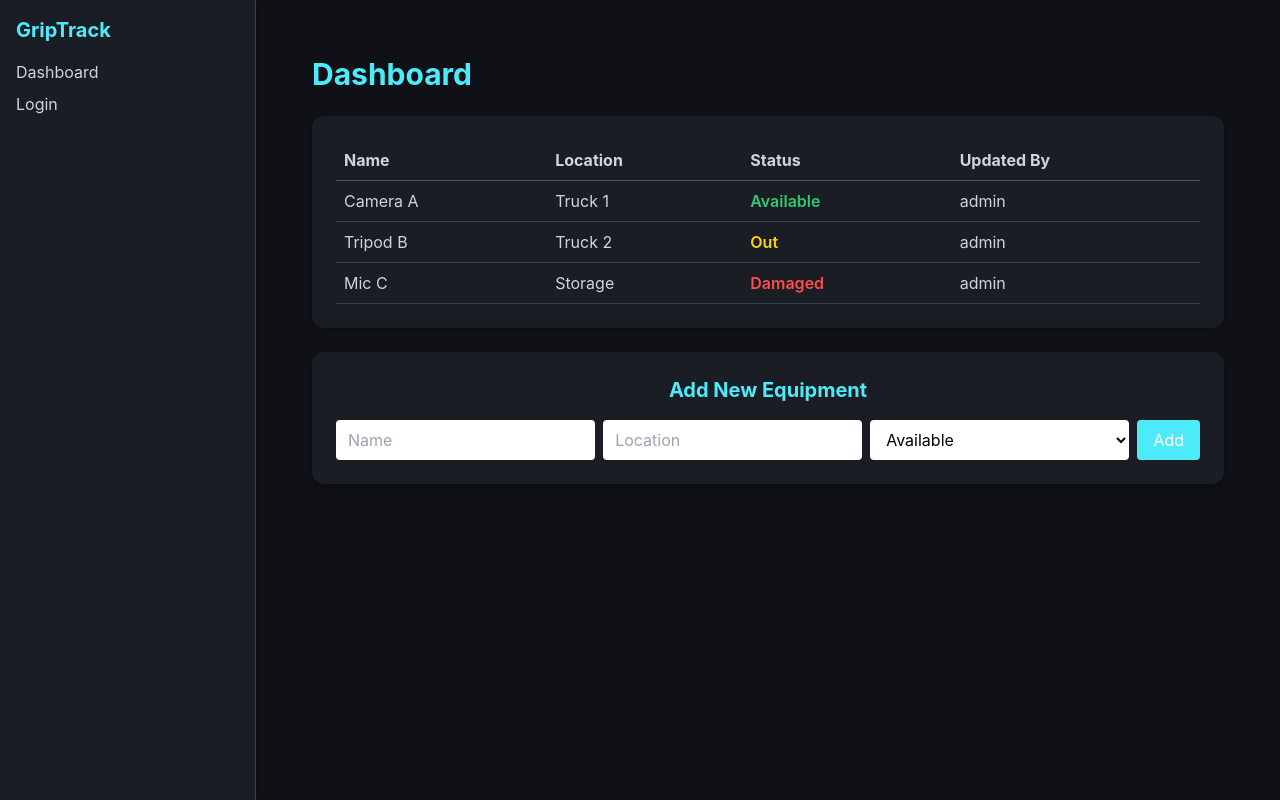
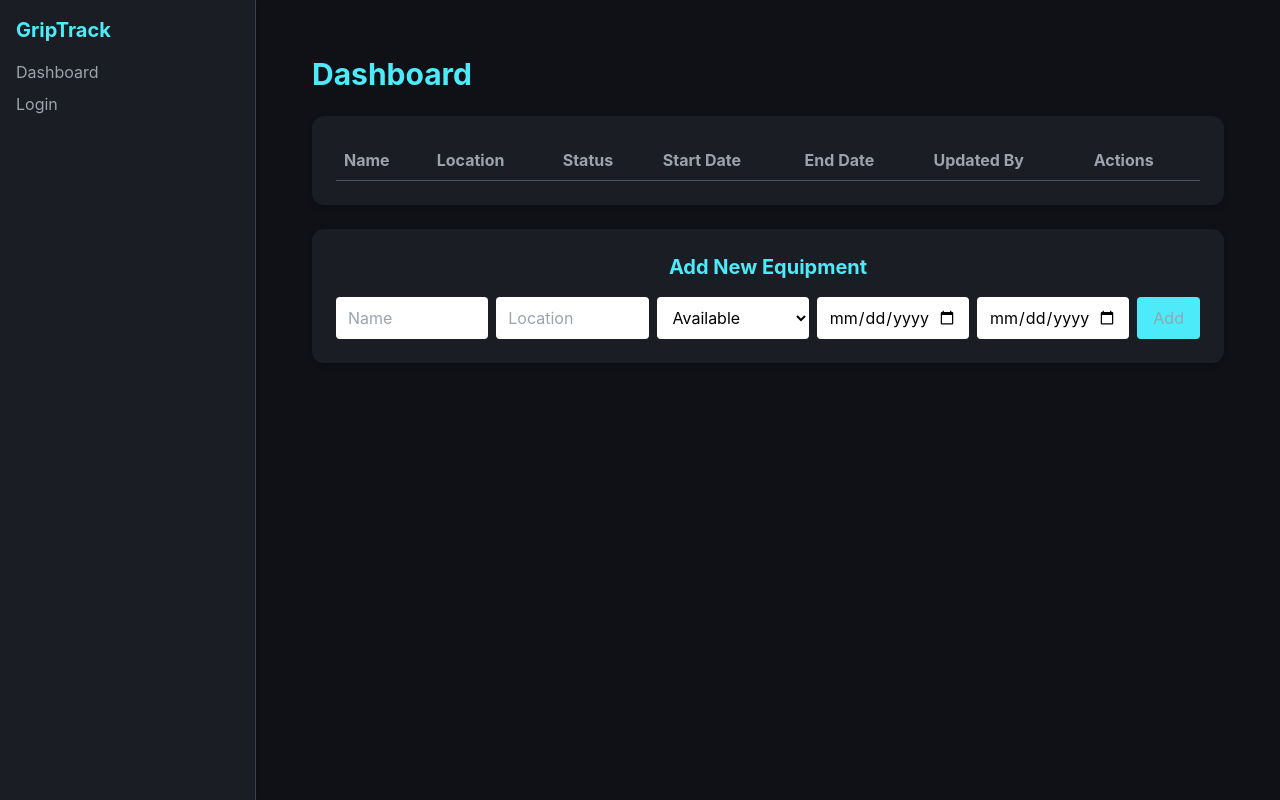
Before and after one commit to Git-Merlyn/griptrack, a React (Vite) app: page / in a window 1280 px wide. Built offline with nearby package versions, Linux system fonts and the light colour scheme.

Commit message:
Edit/Delete button added, visual updates

```diff
--- a/src/components/EquipmentForm.jsx
+++ b/src/components/EquipmentForm.jsx
@@ -55,7 +55,7 @@ const EquipmentForm = () => {
 
       <button
         type="submit"
-        className="bg-accent text-white px-4 h-10 rounded hover:brightness-110"
+        className="bg-accent text-text px-4 h-10 rounded hover:brightness-110"
       >
         Add
       </button>
--- a/src/context/EquipmentProvider.jsx
+++ b/src/context/EquipmentProvider.jsx
@@ -1,33 +1,28 @@
-import { useState } from "react";
+import { useState, useEffect } from "react";
 import EquipmentContext from "./EquipmentContext";
 
+const STORAGE_KEY = "equipmentData";
+
 const EquipmentProvider = ({ children }) => {
-  const [equipment, setEquipment] = useState([
-    {
-      id: 1,
-      name: "Camera A",
-      location: "Truck 1",
-      status: "Available",
-      updatedBy: "admin",
-    },
-    {
-      id: 2,
-      name: "Tripod B",
-      location: "Truck 2",
-      status: "Out",
-      updatedBy: "admin",
-    },
-    {
-      id: 3,
-      name: "Mic C",
-      location: "Storage",
-      status: "Damaged",
-      updatedBy: "admin",
-    },
-  ]);
+  const [equipment, setEquipment] = useState(() => {
+    const saved = localStorage.getItem(STORAGE_KEY);
+    return saved ? JSON.parse(saved) : [];
+  });
+
+  useEffect(() => {
+    localStorage.setItem(STORAGE_KEY, JSON.stringify(equipment));
+  }, [equipment]);
 
   const addEquipment = (item) => {
-    setEquipment((prev) => [...prev, { ...item, id: Date.now() }]);
+    setEquipment((prev) => [
+      ...prev,
+      {
+        ...item,
+        id: Date.now(),
+        rentalStart: item.rentalStart || "",
+        rentalEnd: item.rentalEnd || "",
+      },
+    ]);
   };
 
   const updateEquipment = (id, updates) => {
--- a/src/pages/Dashboard.jsx
+++ b/src/pages/Dashboard.jsx
@@ -1,22 +1,77 @@
-// src/pages/Dashboard.jsx
 import React, { useContext, useState } from "react";
 import EquipmentContext from "../context/EquipmentContext";
 import UserContext from "../context/UserContext";
 
 const Dashboard = () => {
-  const { equipment, addEquipment } = useContext(EquipmentContext);
+  const { equipment, addEquipment, deleteEquipment, updateEquipment } =
+    useContext(EquipmentContext);
   const { user } = useContext(UserContext);
+
   const [newItem, setNewItem] = useState({
     name: "",
     location: "",
     status: "Available",
+    rentalStart: "",
+    rentalEnd: "",
   });
 
-  const handleAdd = () => {
-    if (newItem.name && newItem.location) {
-      addEquipment({ ...newItem, updatedBy: user?.username || "admin" });
-      setNewItem({ name: "", location: "", status: "Available" });
+  const [editingId, setEditingId] = useState(null);
+  const isEditing = editingId !== null;
+
+  const handleAddOrUpdate = () => {
+    if (!newItem.name || !newItem.location) return;
+
+    // Date validation
+    if (
+      newItem.rentalStart &&
+      newItem.rentalEnd &&
+      newItem.rentalEnd < newItem.rentalStart
+    ) {
+      alert("Rental end date cannot be before start date.");
+      return;
     }
+
+    const data = {
+      ...newItem,
+      updatedBy: user?.username || "admin",
+    };
+
+    if (isEditing) {
+      updateEquipment(editingId, data);
+      setEditingId(null);
+    } else {
+      addEquipment(data);
+    }
+
+    setNewItem({
+      name: "",
+      location: "",
+      status: "Available",
+      rentalStart: "",
+      rentalEnd: "",
+    });
+  };
+
+  const handleEdit = (item) => {
+    setNewItem({
+      name: item.name,
+      location: item.location,
+      status: item.status,
+      rentalStart: item.rentalStart || "",
+      rentalEnd: item.rentalEnd || "",
+    });
+    setEditingId(item.id);
+  };
+
+  const handleCancelEdit = () => {
+    setEditingId(null);
+    setNewItem({
+      name: "",
+      location: "",
+      status: "Available",
+      rentalStart: "",
+      rentalEnd: "",
+    });
   };
 
   const statusClass = (status) => {
@@ -38,27 +93,47 @@ const Dashboard = () => {
 
       {/* Equipment Table */}
       <div className="bg-surface rounded-xl p-6 shadow-md overflow-x-auto">
-        <div className="min-w-[600px]">
+        <div className="min-w-[800px]">
           <table className="w-full text-left border-collapse">
             <thead>
               <tr className="border-b border-gray-600">
                 <th className="p-2 whitespace-nowrap">Name</th>
                 <th className="p-2 whitespace-nowrap">Location</th>
                 <th className="p-2 whitespace-nowrap">Status</th>
+                <th className="p-2 whitespace-nowrap">Start Date</th>
+                <th className="p-2 whitespace-nowrap">End Date</th>
                 <th className="p-2 whitespace-nowrap">Updated By</th>
+                <th className="p-2 whitespace-nowrap">Actions</th>
               </tr>
             </thead>
             <tbody>
               {equipment.map((item) => (
                 <tr key={item.id} className="border-b border-gray-700">
-                  <td className="p-2">{item.name}</td>
+                  <td className="p-2 text-accent">{item.name}</td>
                   <td className="p-2">{item.location}</td>
                   <td
                     className={`p-2 font-semibold ${statusClass(item.status)}`}
                   >
                     {item.status}
                   </td>
+                  <td className="p-2">{item.rentalStart || "—"}</td>
+                  <td className="p-2">{item.rentalEnd || "—"}</td>
                   <td className="p-2">{item.updatedBy}</td>
+                  <td className="p-2 whitespace-nowrap">
+                    <button
+                      onClick={() => handleEdit(item)}
+                      className="text-blue-400 hover:underline"
+                    >
+                      Edit
+                    </button>
+                    <span className="mx-1 text-gray-400">|</span>
+                    <button
+                      onClick={() => deleteEquipment(item.id)}
+                      className="text-red-400 hover:underline"
+                    >
+                      Delete
+                    </button>
+                  </td>
                 </tr>
               ))}
             </tbody>
@@ -66,10 +141,10 @@ const Dashboard = () => {
         </div>
       </div>
 
-      {/* Add Equipment Form */}
+      {/* Add / Edit Equipment Form */}
       <div className="bg-surface p-6 rounded-xl w-full shadow-md">
         <h3 className="text-xl font-bold mb-4 text-center text-accent">
-          Add New Equipment
+          {isEditing ? "Edit Equipment" : "Add New Equipment"}
         </h3>
         <div className="flex flex-wrap gap-2">
           <input
@@ -97,12 +172,36 @@ const Dashboard = () => {
             <option value="Out">Out</option>
             <option value="Damaged">Damaged</option>
           </select>
+          <input
+            type="date"
+            value={newItem.rentalStart}
+            onChange={(e) =>
+              setNewItem({ ...newItem, rentalStart: e.target.value })
+            }
+            className="flex-1 min-w-[150px] px-3 py-2 rounded bg-white text-black"
+          />
+          <input
+            type="date"
+            value={newItem.rentalEnd}
+            onChange={(e) =>
+              setNewItem({ ...newItem, rentalEnd: e.target.value })
+            }
+            className="flex-1 min-w-[150px] px-3 py-2 rounded bg-white text-black"
+          />
           <button
-            onClick={handleAdd}
-            className="px-4 py-2 bg-accent text-white rounded hover:bg-cyan-400"
+            onClick={handleAddOrUpdate}
+            className="px-4 py-2 bg-accent text-text rounded hover:bg-cyan-400"
           >
-            Add
+            {isEditing ? "Update" : "Add"}
           </button>
+          {isEditing && (
+            <button
+              onClick={handleCancelEdit}
+              className="px-4 py-2 bg-gray-600 text-text rounded hover:bg-gray-500"
+            >
+              Cancel
+            </button>
+          )}
         </div>
       </div>
     </div>
--- a/tailwind.config.js
+++ b/tailwind.config.js
@@ -10,7 +10,7 @@ export default {
         warning: "#ffd600", // Yellow for “Out”
         danger: "#ff4d4d", // Red for “Damaged”
         success: "#2ecc71", // Green for “Available”
-        text: "#d1d5db", // Light grey for text
+        text: "#9ca3af", // Light grey for text
       },
       fontFamily: {
         sans: ["Inter", "sans-serif"], // Optional: clean UI font
```
